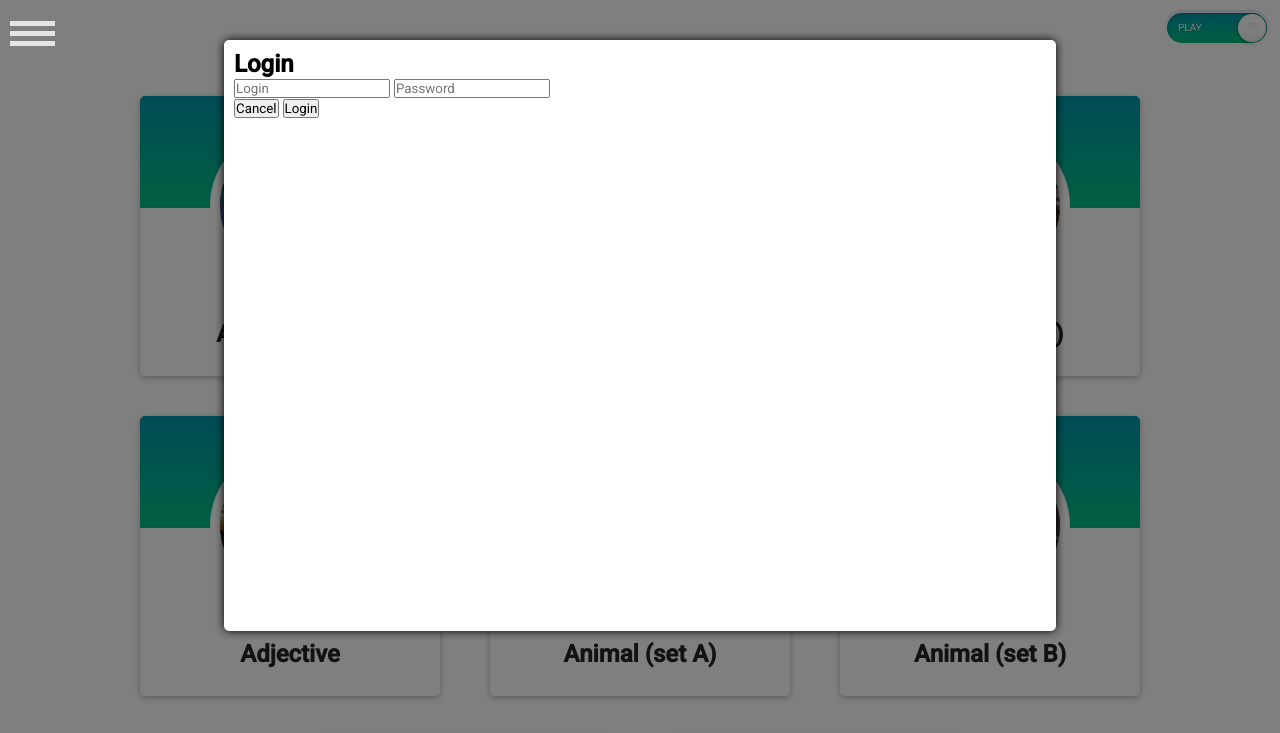
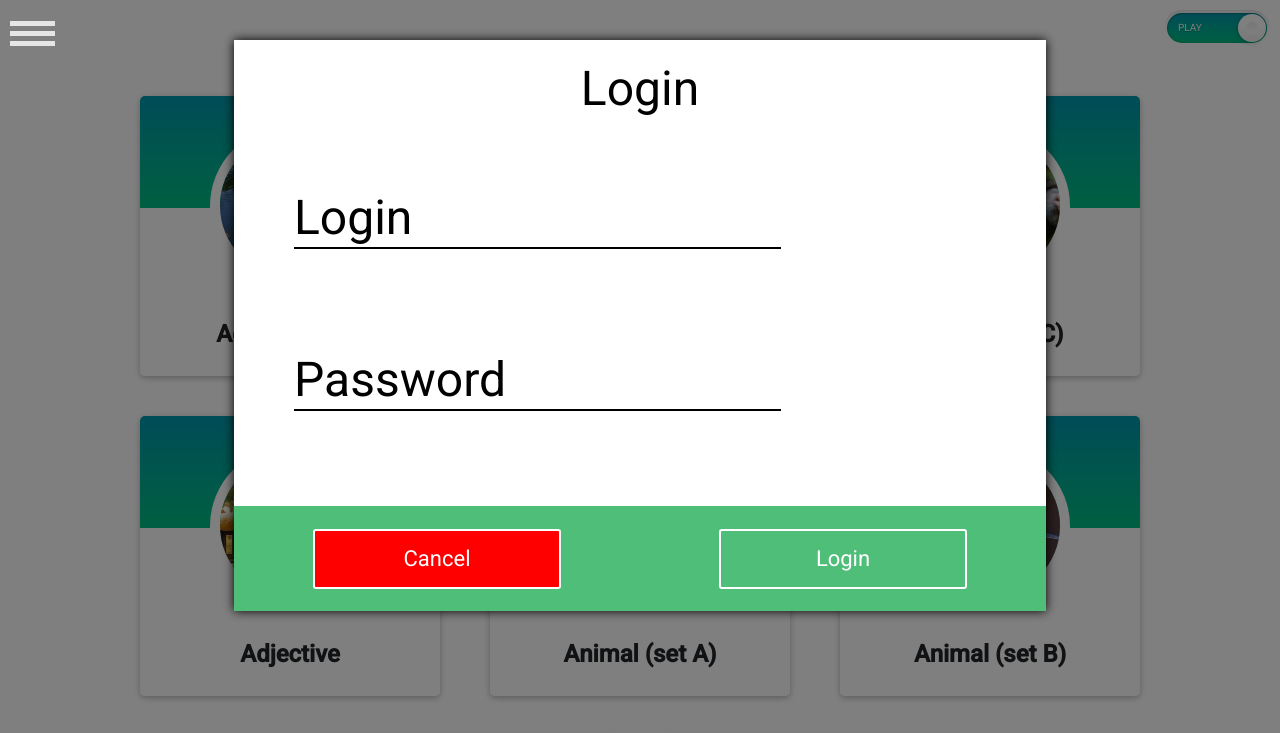
Before and after one commit to evgennn32/rs-school-efk, a website built with webpack: page src/index.html in a window 1280 px wide. Shown: the top 733 px of the page. Built offline with nearby package versions, Linux system fonts and the light colour scheme.

Commit message:
feat: add login form styles

```diff
--- a/src/components/loginForm/loginForm.scss
+++ b/src/components/loginForm/loginForm.scss
@@ -0,0 +1,73 @@
+.login-form {
+
+  &__wrapper {
+    width: 100%;
+    height: 100%;
+
+  }
+
+  &__form {
+    position: relative;
+    height: 100%;
+
+    .h2 {
+      text-align: center;
+      font-size: 48px;
+      font-weight: 400;
+      padding-top: 20px;
+    }
+
+  }
+  &__top {
+    display: flex;
+    flex-direction: column;
+    margin-top: 20px;
+
+  }
+  &__bottom {
+    width: 100%;
+    height: 105px;
+    position: absolute;
+    bottom: 0;
+    display: flex;
+    justify-content: space-around;
+    align-items: center;
+    background-color: #4FBE79;
+  }
+
+  &__input::placeholder {
+    font-size: 48px;
+    color: #000;
+  }
+  &__input {
+    width: 60%;
+    height: 60px;
+    border: 0;
+    border-bottom: 2px solid #000;
+    margin: 50px 60px;
+    font-size: 48px;
+    color: #000;
+  }
+
+  &__btn {
+    width: 248px;
+    height: 60px;
+    background-color: rgba(255,255,255,0);
+    border: 2px solid #fff;
+    border-radius: 3px;
+    color: #fff;
+    font-size: 22px;
+    font-weight: 400;
+
+    &_red {
+      background-color: red;
+    }
+
+  }
+
+  &__btn:hover {
+    opacity: 0.7;
+  }
+
+
+}
--- a/src/components/loginForm/loginForm.ts
+++ b/src/components/loginForm/loginForm.ts
@@ -16,7 +16,7 @@ export default class LoginForm extends Component {
 
   render(): void {
     super.render();
-    const btnCancel = new Button("Cancel", ['login-form__btn_red'], 'button');
+    const btnCancel = new Button("Cancel", ['login-form__btn', 'login-form__btn_red'], 'button');
     const btnLogin = new Button("Login", ['login-form__btn'], 'submit');
     btnCancel.element.id = 'cancel-login-btn';
     this.renderChildComponent(btnCancel,'cancel-btn-placeholder');
@@ -25,14 +25,21 @@ export default class LoginForm extends Component {
 
   buildHtml(): string {
     this.html = `<form class="login-form__form" id="login-form" method="post">
-                  <h2>Login</h2>
-                  <input type="text" class="login" name="login" placeholder="Login">
-                  <input type="text" class="login" name="login" placeholder="Password">
+                  <h2 class="h2">Login</h2>
+                  <div class="login-form__top">
+                    <input type="text"
+                     class="login-form__login login-form__input"
+                     name="login"
+                     placeholder="Login">
+                    <input type="password"
+                     class="login-form__password login-form__input"
+                     name="password"
+                     placeholder="Password">
+                  </div>
                   <div class="login-form__bottom">
                     <div class="cancel-btn-placeholder"></div>
                     <div class="login-btn-placeholder"></div>
                   </div>
-                 <div class="content-placeholder"></div>
                 </form>
                 `;
 
--- a/src/components/popUp/popUp.scss
+++ b/src/components/popUp/popUp.scss
@@ -10,8 +10,6 @@
   margin:40px auto 0 auto;
   width:812px;
   height: 571px;
-  padding:10px;
   background-color: #fff;
-  border-radius:5px;
   box-shadow: 0 0 10px #000;
 }
```
